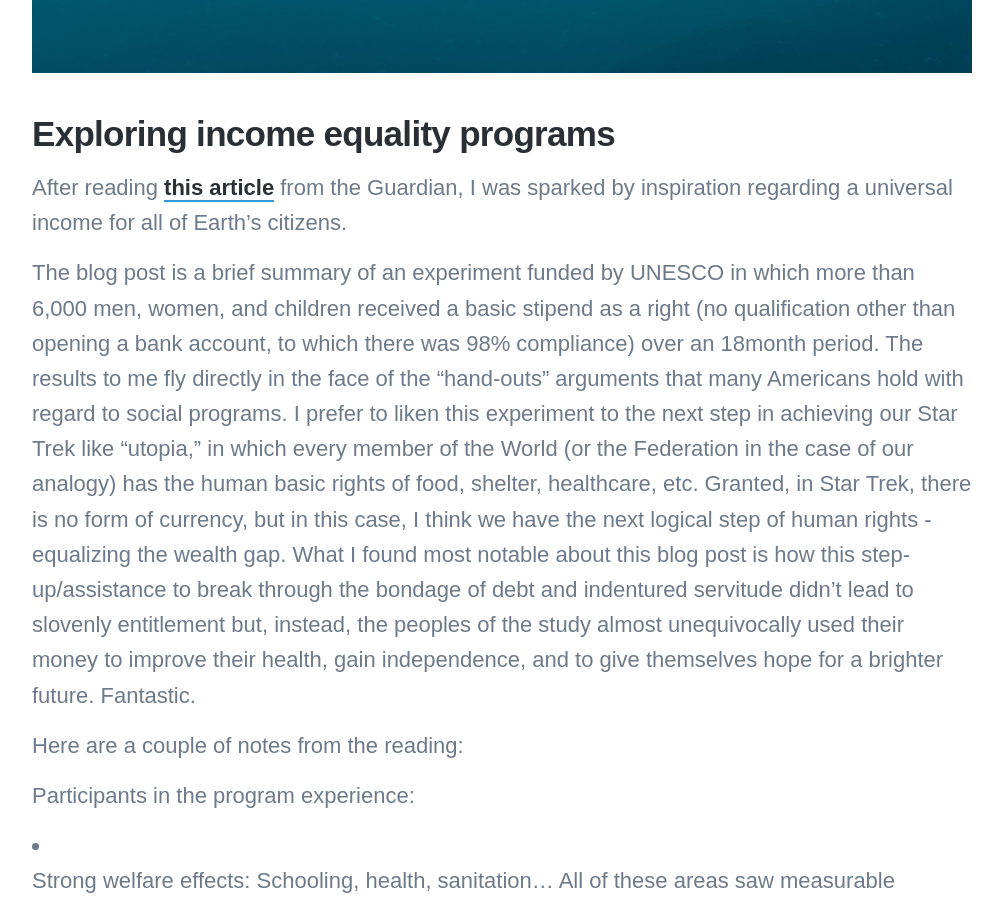
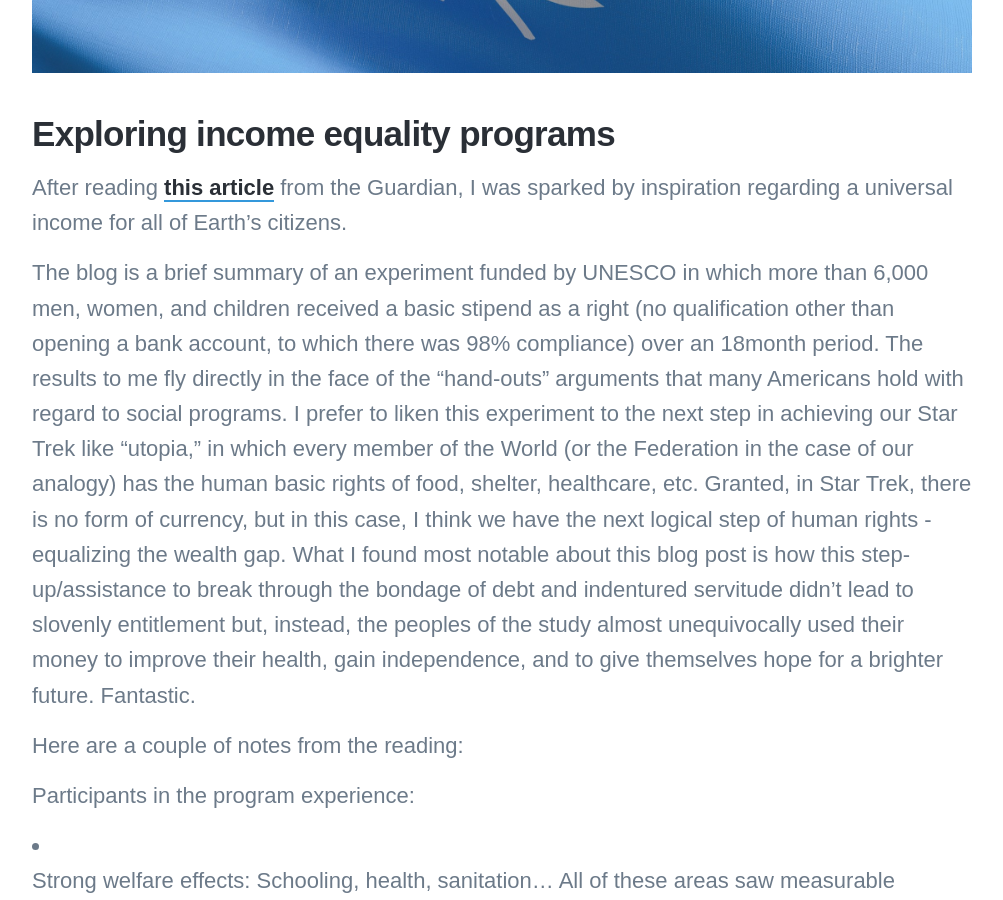
Before and after one commit to starbuck10/JCoffie, a Jekyll site: the page built from _posts/2021-09-23-income-equality-programs.md, in a window 1280 px wide and 900 px high, scrolled down 1058 px. Shown: the whole window, without its empty margins (138-1141 px from the left). Built offline with Jekyll 4.4.1, drawn with Linux system fonts in a browser that asks for light colours; nearby versions of some CDN libraries; some web fonts are replaced.

Commit message:
updating blog images.

```diff
--- a/_posts/2021-09-23-income-equality-programs.md
+++ b/_posts/2021-09-23-income-equality-programs.md
@@ -3,16 +3,16 @@ title: Exploring Universal Income
 subtitle: 'Blog Post Review'
 date: 2021-09-23 00:00:00
 description: A look at UBI projects as a global aide solution
-featured_image: '/images/demo/demo-square.jpg'
+featured_image: '/images/aide.jpg'
 ---
 
-![My image Name](/images/demo/demo-landscape.jpg)
+![My image Name](/images/aide.jpg)
 
 ## Exploring income equality programs
 
 After reading <a href = "https://www.theguardian.com/business/economics-blog/2014/dec/18/incomes-scheme-transforms-lives-poor">this article</a> from the Guardian, I was sparked by inspiration regarding a universal income for all of Earth's citizens.
 
-The blog post is a brief summary of an experiment funded by UNESCO in which more than 6,000 men, women, and children received a basic stipend as a right (no qualification other than opening a bank account, to which there was 98% compliance) over an 18month period.  The results to me fly directly in the face of the "hand-outs" arguments that many Americans hold with regard to social programs.  I prefer to liken this experiment to the next step in achieving our Star Trek like "utopia," in which every member of the World (or the Federation in the case of our analogy) has the human basic rights of food, shelter, healthcare, etc.  Granted, in Star Trek, there is no form of currency, but in this case, I think we have the next logical step of human rights - equalizing the wealth gap.  What I found most notable about this blog post is how this step-up/assistance to break through the bondage of debt and indentured servitude didn't lead to slovenly entitlement but, instead, the peoples of the study almost unequivocally used their money to improve their health, gain independence, and to give themselves hope for a brighter future.  Fantastic.
+The blog is a brief summary of an experiment funded by UNESCO in which more than 6,000 men, women, and children received a basic stipend as a right (no qualification other than opening a bank account, to which there was 98% compliance) over an 18month period.  The results to me fly directly in the face of the "hand-outs" arguments that many Americans hold with regard to social programs.  I prefer to liken this experiment to the next step in achieving our Star Trek like "utopia," in which every member of the World (or the Federation in the case of our analogy) has the human basic rights of food, shelter, healthcare, etc.  Granted, in Star Trek, there is no form of currency, but in this case, I think we have the next logical step of human rights - equalizing the wealth gap.  What I found most notable about this blog post is how this step-up/assistance to break through the bondage of debt and indentured servitude didn't lead to slovenly entitlement but, instead, the peoples of the study almost unequivocally used their money to improve their health, gain independence, and to give themselves hope for a brighter future.  Fantastic.
 
 Here are a couple of notes from the reading:
 
```
Also changed, not shown: _posts/2021-10-28-failed-coup-Sudan.md (+2 -2 lines), _posts/2021-11-19-UBI-Deep-Dive.md (+2 -2 lines), _posts/2021-11-19-US-Withdrawal_From_Afg.md (+1 -1 lines), images/aide.jpg (added), images/income.jpg (added), 1 other file.
